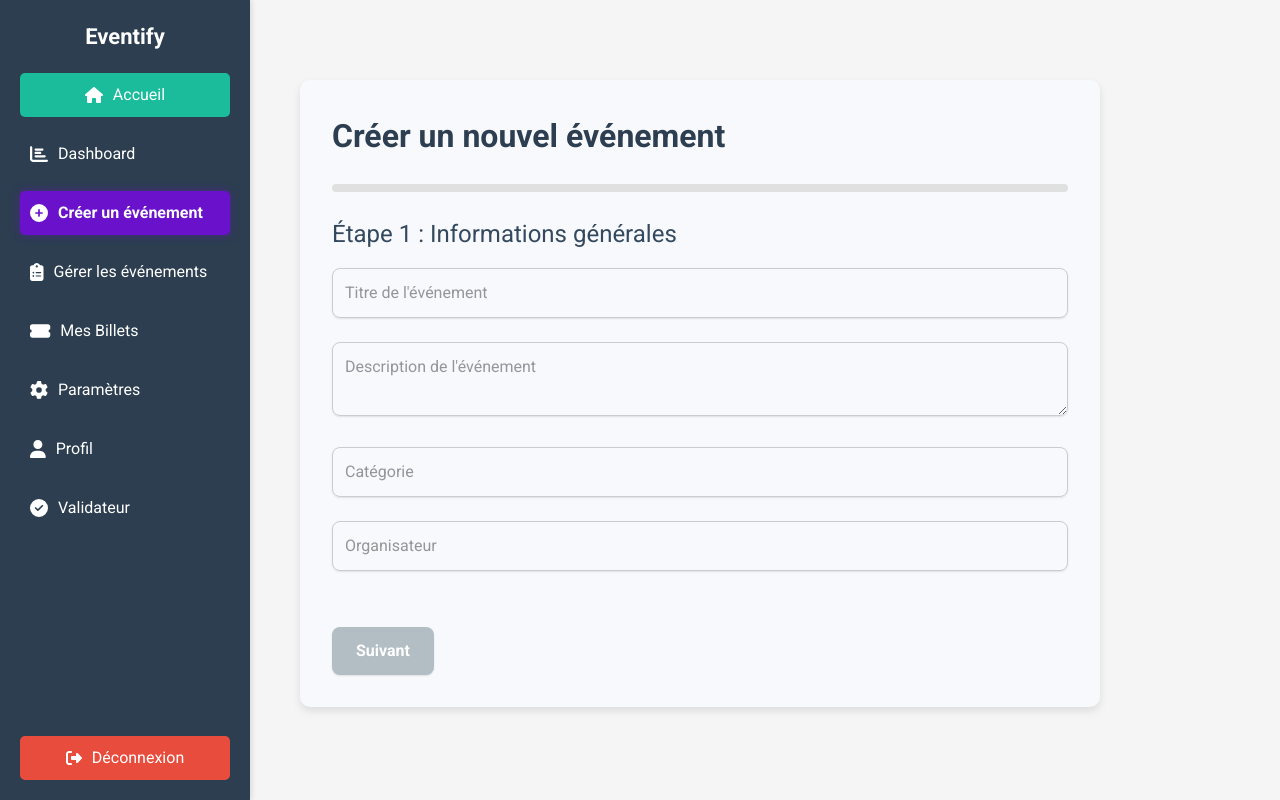
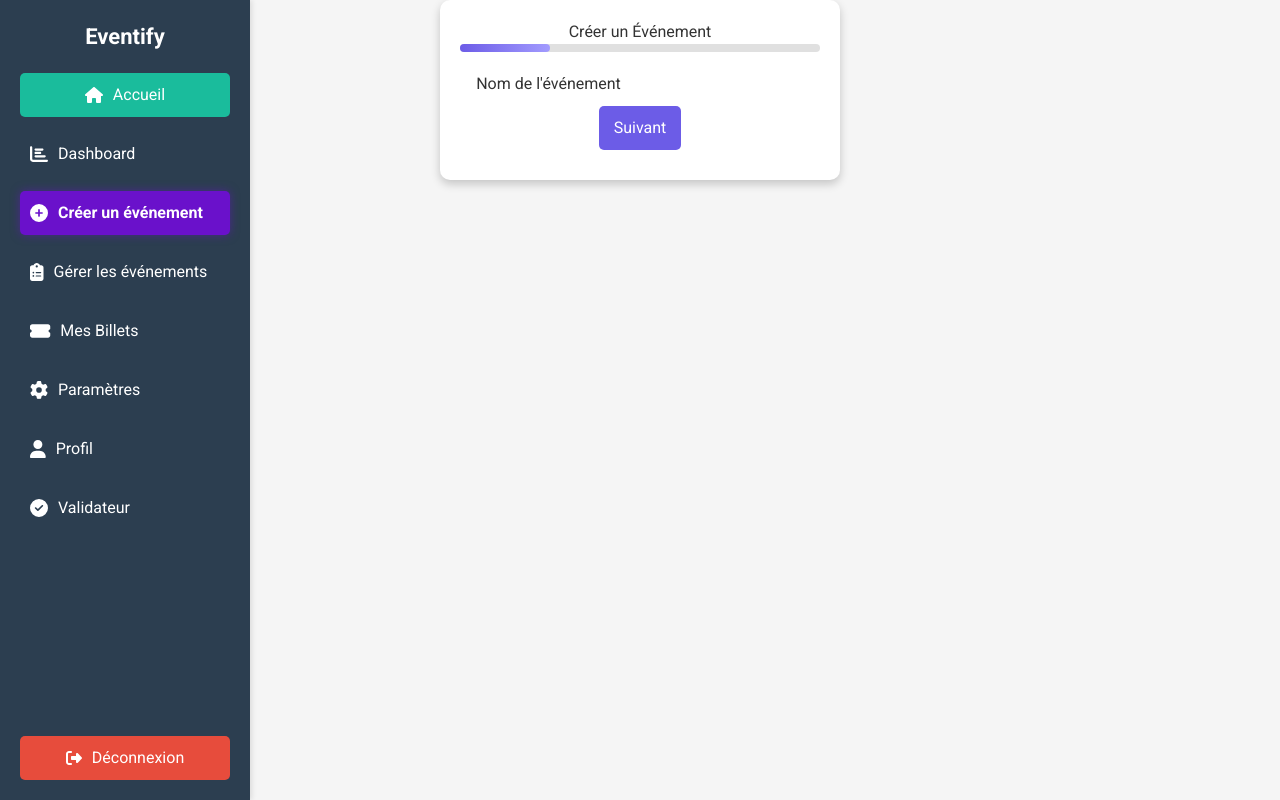
Before and after one commit to elomAglan/event-platform, a React (Vite) app: page /createvent in a window 1280 px wide. Built offline with nearby package versions, Linux system fonts and the light colour scheme.

Commit message:
actualiser

```diff
--- a/src/page/Createvent.jsx
+++ b/src/page/Createvent.jsx
@@ -1,226 +1,165 @@
-import React, { useState, useReducer } from "react";
-import { motion } from "framer-motion";
+import React, { useState } from "react";
+import { motion, AnimatePresence } from "framer-motion";
 import styled from "styled-components";
-import { Link } from "react-router-dom";
 
-// Styles avec styled-components
-const Container = styled.div`
-  max-width: 800px;
-  margin: 0 auto;
-  padding: 2rem;
-  margin-top: 80px;
-  margin-left: 300px; /* Largeur de la sidebar */
-  margin-right: 2rem;
-  background-color: #f7f9fc;
+// 🔹 Styles pour la barre de progression
+const ProgressBarContainer = styled.div`
+  width: 100%;
+  height: 8px;
+  background-color: #e0e0e0;
   border-radius: 10px;
-  box-shadow: 0 4px 8px rgba(0, 0, 0, 0.1);
+  margin-bottom: 20px;
+`;
 
-  @media (max-width: 768px) {
-    margin-left: 0;
-    padding: 1rem;
+const ProgressBar = styled.div`
+  height: 100%;
+  border-radius: 10px;
+  background: linear-gradient(90deg, #6c5ce7 0%, #a29bfe 100%);
+  transition: width 0.4s ease-in-out;
+`;
+
+// 🔹 Styles du conteneur principal
+const FormContainer = styled.div`
+  width: 400px;
+  margin: auto;
+  background: white;
+  padding: 20px;
+  border-radius: 10px;
+  box-shadow: 0px 4px 10px rgba(0, 0, 0, 0.2);
+  text-align: center;
+`;
+
+// 🔹 Style du bouton
+const Button = styled.button`
+  background-color: ${(props) => (props.primary ? "#6c5ce7" : "#ddd")};
+  color: ${(props) => (props.primary ? "white" : "black")};
+  border: none;
+  padding: 10px 15px;
+  margin: 10px 5px;
+  cursor: pointer;
+  border-radius: 5px;
+  font-size: 16px;
+  transition: background 0.3s;
+
+  &:hover {
+    background-color: ${(props) => (props.primary ? "#4834d4" : "#bbb")};
   }
 `;
 
-const Title = styled.h1`
-  font-size: 2rem;
-  font-weight: 600;
-  margin-bottom: 1.5rem;
-  color: #2c3e50;
-`;
+const CreateEvent = () => {
+  const [step, setStep] = useState(1);
+  const [progress, setProgress] = useState(25);
+  const [showModal, setShowModal] = useState(false);
+  const [formData, setFormData] = useState({
+    eventName: "",
+    eventDate: "",
+    eventLocation: "",
+    eventDescription: "",
+  });
 
-const ProgressBarContainer = styled.div`
-  position: relative;
-  margin-bottom: 1.5rem;
-`;
+  // 🔹 Gestion des changements dans les champs
+  const handleChange = (e) => {
+    setFormData({ ...formData, [e.target.name]: e.target.value });
+  };
 
-const ProgressBar = styled.div`
-  height: 8px;
-  background-color: #e0e0e0;
-  border-radius: 9999px;
-`;
-
-const Progress = styled.div`
-  height: 8px;
-  background-color: #6c5ce7;
-  border-radius: 9999px;
-  transition: width 0.5s ease-in-out;
-`;
-
-const StepTitle = styled.h2`
-  font-size: 1.5rem;
-  margin-bottom: 1rem;
-  color: #34495e;
-`;
-
-const Input = styled.input`
-  width: 100%;
-  padding: 0.75rem;
-  margin-bottom: 1.5rem;
-  border: 1px solid #ccc;
-  border-radius: 0.5rem;
-  box-shadow: 0 1px 2px rgba(0, 0, 0, 0.1);
-  font-size: 1rem;
-  transition: border-color 0.3s ease-in-out;
-
-  &:focus {
-    outline: none;
-    border-color: #6c5ce7;
-    box-shadow: 0 0 0 3px rgba(108, 92, 231, 0.2);
-  }
-`;
-
-const Textarea = styled.textarea`
-  width: 100%;
-  padding: 0.75rem;
-  margin-bottom: 1.5rem;
-  border: 1px solid #ccc;
-  border-radius: 0.5rem;
-  box-shadow: 0 1px 2px rgba(0, 0, 0, 0.1);
-  font-size: 1rem;
-  resize: vertical;
-
-  &:focus {
-    outline: none;
-    border-color: #6c5ce7;
-    box-shadow: 0 0 0 3px rgba(108, 92, 231, 0.2);
-  }
-`;
-
-const Button = styled.button`
-  padding: 0.75rem 1.5rem;
-  border-radius: 0.5rem;
-  font-weight: 600;
-  background-color: ${(props) => (props.primary ? "#6c5ce7" : "#00b894")};
-  color: white;
-  border: none;
-  cursor: pointer;
-  box-shadow: 0 1px 2px rgba(0, 0, 0, 0.1);
-  transition: background-color 0.3s ease, transform 0.2s ease;
-
-  &:hover {
-    background-color: ${(props) => (props.primary ? "#5a4dbf" : "#00997b")};
-    transform: translateY(-2px);
-  }
-
-  &:disabled {
-    background-color: #b2bec3;
-    cursor: not-allowed;
-  }
-`;
-
-const ButtonContainer = styled.div`
-  display: flex;
-  justify-content: space-between;
-  margin-top: 2rem;
-`;
-
-const formReducer = (state, action) => {
-  switch (action.type) {
-    case "UPDATE_FIELD":
-      return { ...state, [action.field]: action.value };
-    case "RESET_FORM":
-      return initialState;
+  // 🔹 Validation des étapes avant de passer à la suivante
+  const validateStep = () => {
+    switch (step) {
+      case 1:
+        return formData.eventName.trim() !== "";
+      case 2:
+        return formData.eventDate.trim() !== "";
+      case 3:
+        return formData.eventLocation.trim() !== "";
+      case 4:
+        return formData.eventDescription.trim() !== "";
       default:
-      return state;
+        return false;
     }
   };
 
-const initialState = {
-  title: "",
-  description: "",
-  category: "",
-  organizer: "",
-  locationName: "",
-  startDate: "",
-  endDate: "",
-  ticketType: "",
-  maxCapacity: "",
-  registrationDeadline: "",
-};
-
-const CreateEvent = () => {
-  const [step, setStep] = useState(1);
-  const [formState, dispatch] = useReducer(formReducer, initialState);
-  const [showConfirmation, setShowConfirmation] = useState(false);
-
-  const handleChange = (e) => {
-    const { name, value, files } = e.target;
-    dispatch({ type: "UPDATE_FIELD", field: name, value: files ? files[0] : value });
-  };
-
+  // 🔹 Passe à l’étape suivante si la validation est OK
   const nextStep = () => {
-    if (validateStep(step)) setStep(step + 1);
-  };
-
-  const prevStep = () => setStep(step - 1);
-
-  const handleSubmit = (e) => {
-    e.preventDefault();
-    if (validateStep(step)) {
-      console.log("Événement créé :", formState);
-      setShowConfirmation(true);
+    if (validateStep()) {
+      setStep(step + 1);
+      setProgress(((step + 1) / 4) * 100);
+    } else {
+      alert("Veuillez remplir ce champ avant de continuer.");
     }
   };
 
-  const validateStep = (step) => {
-    switch (step) {
-      case 1:
-        return formState.title && formState.description && formState.category && formState.organizer;
-      case 2:
-        return formState.locationName && formState.startDate && formState.endDate;
-      case 3:
-        return formState.ticketType && formState.maxCapacity && formState.registrationDeadline;
-      default:
-        return true;
+  // 🔹 Revient à l’étape précédente
+  const prevStep = () => {
+    setStep(step - 1);
+    setProgress(((step - 1) / 4) * 100);
+  };
+
+  // 🔹 Affiche le modal après la soumission
+  const handleSubmit = (e) => {
+    e.preventDefault();
+    if (validateStep()) {
+      setProgress(100);
+      setTimeout(() => setShowModal(true), 500);
     }
   };
 
   return (
-    <div>
-      <Container>
-        <Title>Créer un nouvel événement</Title>
+    <FormContainer>
+      <h2>Créer un Événement</h2>
 
+      {/* Barre de progression */}
       <ProgressBarContainer>
-          <ProgressBar>
-            <Progress style={{ width: `${((step - 1) / 3) * 100}%` }} />
-          </ProgressBar>
+        <ProgressBar style={{ width: `${progress}%` }} />
       </ProgressBarContainer>
 
-        <form onSubmit={handleSubmit}>
-          <motion.div
-            key={step}
-            initial={{ opacity: 0, y: 20 }}
-            animate={{ opacity: 1, y: 0 }}
-            transition={{ duration: 0.5 }}
-          >
-            {renderStep(step, formState, handleChange)}
+      {/* Affichage dynamique des étapes */}
+      <AnimatePresence mode="wait">
+        {step === 1 && (
+          <motion.div key="step1" initial={{ opacity: 0 }} animate={{ opacity: 1 }} exit={{ opacity: 0 }}>
+            <label>Nom de l'événement</label>
+            <input type="text" name="eventName" value={formData.eventName} onChange={handleChange} required />
           </motion.div>
+        )}
+        {step === 2 && (
+          <motion.div key="step2" initial={{ opacity: 0 }} animate={{ opacity: 1 }} exit={{ opacity: 0 }}>
+            <label>Date de l'événement</label>
+            <input type="date" name="eventDate" value={formData.eventDate} onChange={handleChange} required />
+          </motion.div>
+        )}
+        {step === 3 && (
+          <motion.div key="step3" initial={{ opacity: 0 }} animate={{ opacity: 1 }} exit={{ opacity: 0 }}>
+            <label>Lieu de l'événement</label>
+            <input type="text" name="eventLocation" value={formData.eventLocation} onChange={handleChange} required />
+          </motion.div>
+        )}
+        {step === 4 && (
+          <motion.div key="step4" initial={{ opacity: 0 }} animate={{ opacity: 1 }} exit={{ opacity: 0 }}>
+            <label>Description</label>
+            <textarea name="eventDescription" value={formData.eventDescription} onChange={handleChange} required />
+          </motion.div>
+        )}
+      </AnimatePresence>
 
-          <ButtonContainer>
-            {step > 1 && (
-              <Button type="button" onClick={prevStep}>
-                Précédent
-              </Button>
-            )}
-            {step < 3 ? (
-              <Button type="button" onClick={nextStep} primary disabled={!validateStep(step)}>
+      {/* Boutons de navigation */}
+      <div>
+        {step > 1 && <Button onClick={prevStep}>Retour</Button>}
+        {step < 4 ? (
+          <Button primary onClick={nextStep}>
             Suivant
           </Button>
         ) : (
-              <Button type="submit" disabled={!validateStep(step)}>
-                Créer l'événement
-              </Button>
+          <Button primary onClick={handleSubmit}>Créer</Button>
         )}
-          </ButtonContainer>
-        </form>
-      </Container>
+      </div>
 
-      {showConfirmation && <ConfirmationModal onClose={() => setShowConfirmation(false)} />}
-    </div>
+      {/* Modal de confirmation */}
+      {showModal && <Modal onClose={() => setShowModal(false)} />}
+    </FormContainer>
   );
 };
 
-const ConfirmationModal = ({ onClose }) => (
+// 🔹 Modal de confirmation stylisé
+const Modal = ({ onClose }) => (
   <motion.div
     initial={{ opacity: 0, scale: 0.8 }}
     animate={{ opacity: 1, scale: 1 }}
@@ -231,55 +170,18 @@ const ConfirmationModal = ({ onClose }) => (
       top: "50%",
       left: "50%",
       transform: "translate(-50%, -50%)",
-      backgroundColor: "#6c5ce7",
-      color: "white",
-      padding: "2.5rem",
+      backgroundColor: "#ffffff",
+      padding: "2rem",
       borderRadius: "1rem",
       textAlign: "center",
-      zIndex: 1001,
-      boxShadow: "0 4px 20px rgba(108, 92, 231, 0.3)",
+      zIndex: 1002,
+      boxShadow: "0 4px 20px rgba(0, 0, 0, 0.3)",
     }}
   >
-    <h2 style={{ fontSize: "1.75rem", marginBottom: "1.5rem" }}>Événement créé avec succès ! 🎉</h2>
-    <Button onClick={onClose} style={{ backgroundColor: "#ffffff", color: "#6c5ce7" }}>
-      Fermer
-    </Button>
+    <h2>✅ Événement créé avec succès !</h2>
+    <p>Votre événement est prêt. Vous pouvez maintenant le gérer depuis votre tableau de bord.</p>
+    <Button primary onClick={onClose}>OK</Button>
   </motion.div>
 );
 
-const renderStep = (step, formState, handleChange) => {
-  switch (step) {
-    case 1:
-      return (
-        <div>
-          <StepTitle>Étape 1 : Informations générales</StepTitle>
-          <Input type="text" name="title" placeholder="Titre de l'événement" value={formState.title} onChange={handleChange} required />
-          <Textarea name="description" placeholder="Description de l'événement" value={formState.description} onChange={handleChange} required />
-          <Input type="text" name="category" placeholder="Catégorie" value={formState.category} onChange={handleChange} required />
-          <Input type="text" name="organizer" placeholder="Organisateur" value={formState.organizer} onChange={handleChange} required />
-        </div>
-      );
-    case 2:
-      return (
-        <div>
-          <StepTitle>Étape 2 : Lieu et dates</StepTitle>
-          <Input type="text" name="locationName" placeholder="Nom du lieu" value={formState.locationName} onChange={handleChange} required />
-          <Input type="date" name="startDate" placeholder="Date de début" value={formState.startDate} onChange={handleChange} required />
-          <Input type="date" name="endDate" placeholder="Date de fin" value={formState.endDate} onChange={handleChange} required />
-        </div>
-      );
-    case 3:
-      return (
-        <div>
-          <StepTitle>Étape 3 : Informations sur les billets</StepTitle>
-          <Input type="text" name="ticketType" placeholder="Type de billet" value={formState.ticketType} onChange={handleChange} required />
-          <Input type="number" name="maxCapacity" placeholder="Capacité maximale" value={formState.maxCapacity} onChange={handleChange} required />
-          <Input type="date" name="registrationDeadline" placeholder="Date limite d'inscription" value={formState.registrationDeadline} onChange={handleChange} required />
-        </div>
-      );
-    default:
-      return null;
-  }
-};
-
 export default CreateEvent;
```
Lines whose indentation alone changed are shown as unchanged.
